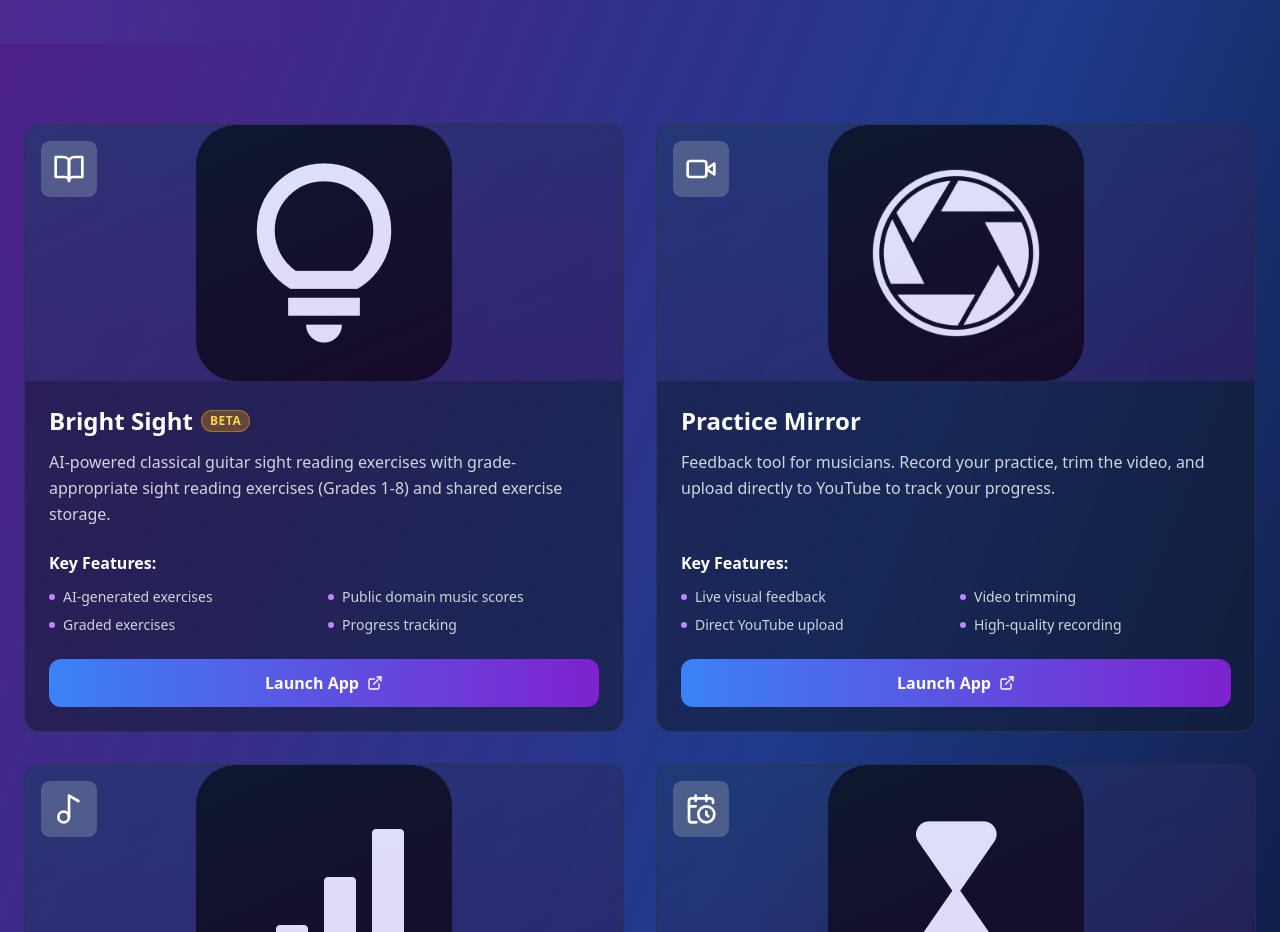
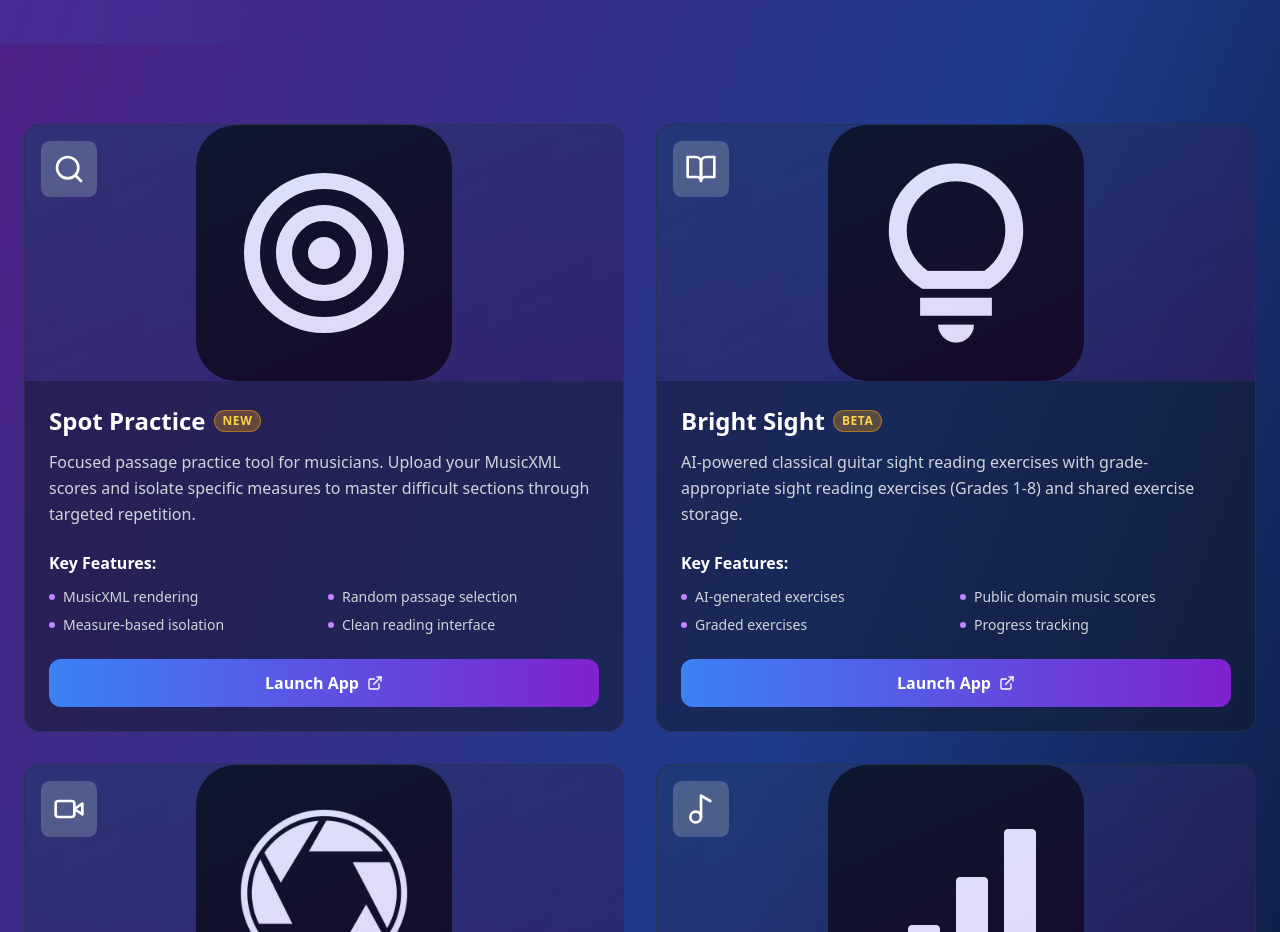
Before and after one commit to catIO/practice-mate, a React (Vite) app: page / in a window 1280 px wide. Shown: the part 560-1492 px from the top of the page. Built offline with nearby package versions, Linux system fonts and the light colour scheme.

Commit message:
Spot practice app

```diff
--- a/src/components/AppGrid.tsx
+++ b/src/components/AppGrid.tsx
@@ -1,5 +1,5 @@
 import AppCard from './AppCard';
-import { Timer, CalendarClock, Repeat2, Calendar, BookOpen, Music2, Video } from 'lucide-react';
+import { Timer, CalendarClock, Repeat2, Calendar, BookOpen, Music2, Video, Search } from 'lucide-react';
 
 // Import local images
 import rhythmWeaverImage from '../assets/images/rhythm-weaver-icon.svg';
@@ -9,9 +9,19 @@
 import brightSightImage from '../assets/images/bright-sight.png';
 import scaledImage from '../assets/images/scaled.png';
 import practiceMirrorImage from '../assets/images/practice-mirror.png';
+import spotPracticeImage from '../assets/images/spot-practice-icon.svg';
 
 const AppGrid = () => {
   const apps = [
+    {
+      title: "Spot Practice",
+      description: "Focused passage practice tool for musicians. Upload your MusicXML scores and isolate specific measures to master difficult sections through targeted repetition.",
+      icon: Search,
+      thumbnail: spotPracticeImage,
+      features: ["MusicXML rendering", "Random passage selection", "Measure-based isolation", "Clean reading interface"],
+      url: "https://spot.practice-mate.app/",
+      badge: "new"
+    },
     {
       title: "Bright Sight",
       description: "AI-powered classical guitar sight reading exercises with grade-appropriate sight reading exercises (Grades 1-8) and shared exercise storage.",
```
Also changed, not shown: src/assets/images/spot-practice-icon.svg (added).
